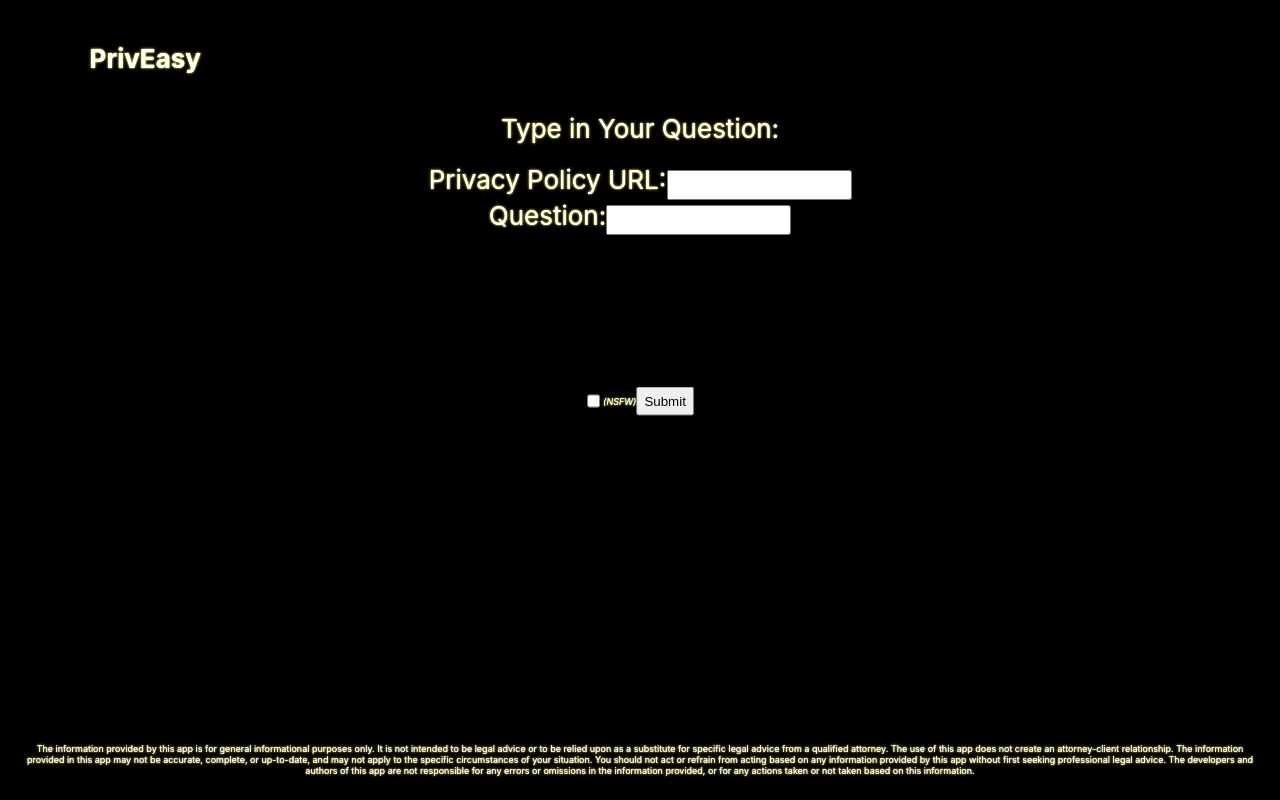
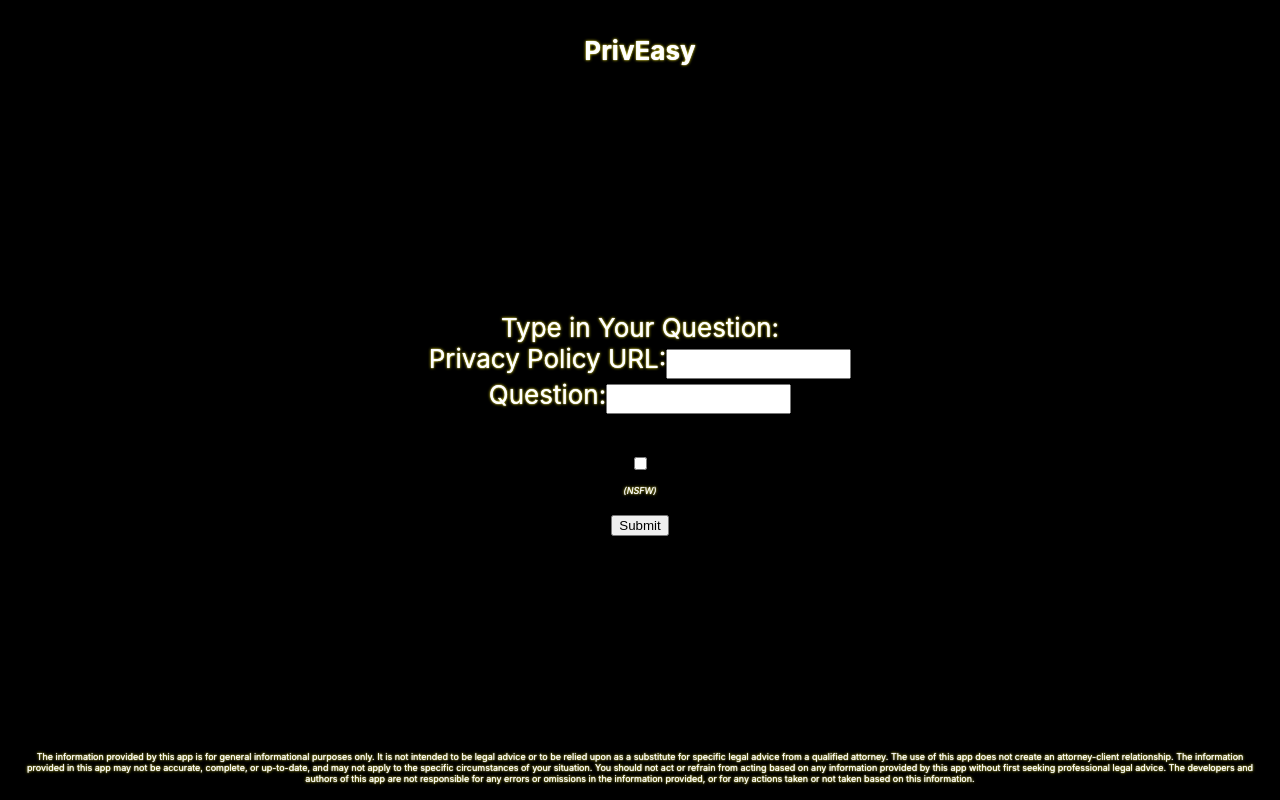
Before and after one commit to AIappaday/priveasy-frontend, a React (Create React App) app: page / in a window 1280 px wide. Built offline with nearby package versions, Linux system fonts and the light colour scheme.

Commit message:
Updated styling

```diff
--- a/package.json
+++ b/package.json
@@ -15,7 +15,7 @@
   "scripts": {
     "predeploy": "npm run build",
     "deploy": "gh-pages -d build",
-    "start": "BROWSER=none WDS_SOCKET_PORT=0 react-scripts start",
+    "start": "react-scripts start",
     "build": "react-scripts build && cp CNAME ./build",
     "test": "react-scripts test",
     "eject": "react-scripts eject"
--- a/src/App.css
+++ b/src/App.css
@@ -1,4 +1,5 @@
 .App {
+  flex-flow: column wrap;
   text-align: center;
   background-color: #000;
   height: 100vh;
@@ -16,7 +17,9 @@
 }
 
 .App-header {
-
+  width: 100%;
+  position: absolute;
+  top: 0%;
 }
 
 .App-link {
@@ -32,10 +35,7 @@
 }
 
 .inputs{
-  position: fixed;
-  top: 23%;
-  left: 50%;
-  transform: translate(-50%, -50%);
+
 }
 
 .input {
@@ -43,16 +43,10 @@
 }
 
 .title {
-  position: fixed;
-  top: 1%;
-  left: 7%
+
 }
 
 .question {
-  position: fixed;
-  top: 16%;
-  left: 50%;
-  transform: translate(-50%, -50%);
 }
 
 .card {
@@ -66,23 +60,16 @@
 }
 
 .submit {
-  position: relative;
-  grid-template-columns: 0.4fr 0.5fr 1fr;
-  display: grid;
-  top: 33%;
-  left: 50%;
-  transform: translate(-50%, -50%);
+
 }
 
 .form{
-  position: fixed;
+
 }
 
 .disclaimer {
-  position: fixed;
-  bottom: 3%;
-  left: 0%;
-  /* transform: translate(-50%, -50%); */
+  position: absolute;
+  bottom: 2%;
   font-size: xx-small;
   margin: 0 2% 0;
   color: white;
--- a/src/App.js
+++ b/src/App.js
@@ -75,18 +75,22 @@
           <label>
             <div className='question'>Type in Your Question:</div>
             <div className='inputs'>
-            <br/>Privacy Policy URL:
+              <div>
+                Privacy Policy URL:
                 <input type="text"
                       name="Policy URL"
                       value={this.state.policyURL}
                       className="input"
                       onChange={this.onChangeURL}/>
-              <br/> Question:
+              </div>
+              <div>
+                Question:
                 <input type="text"
                       name="question"
                       value={this.state.question}
                       className="input"
                       onChange={this.onChange}/>
+              </div>
             </div>
           </label>
           <br/>
```
Lines whose indentation alone changed are shown as unchanged.
